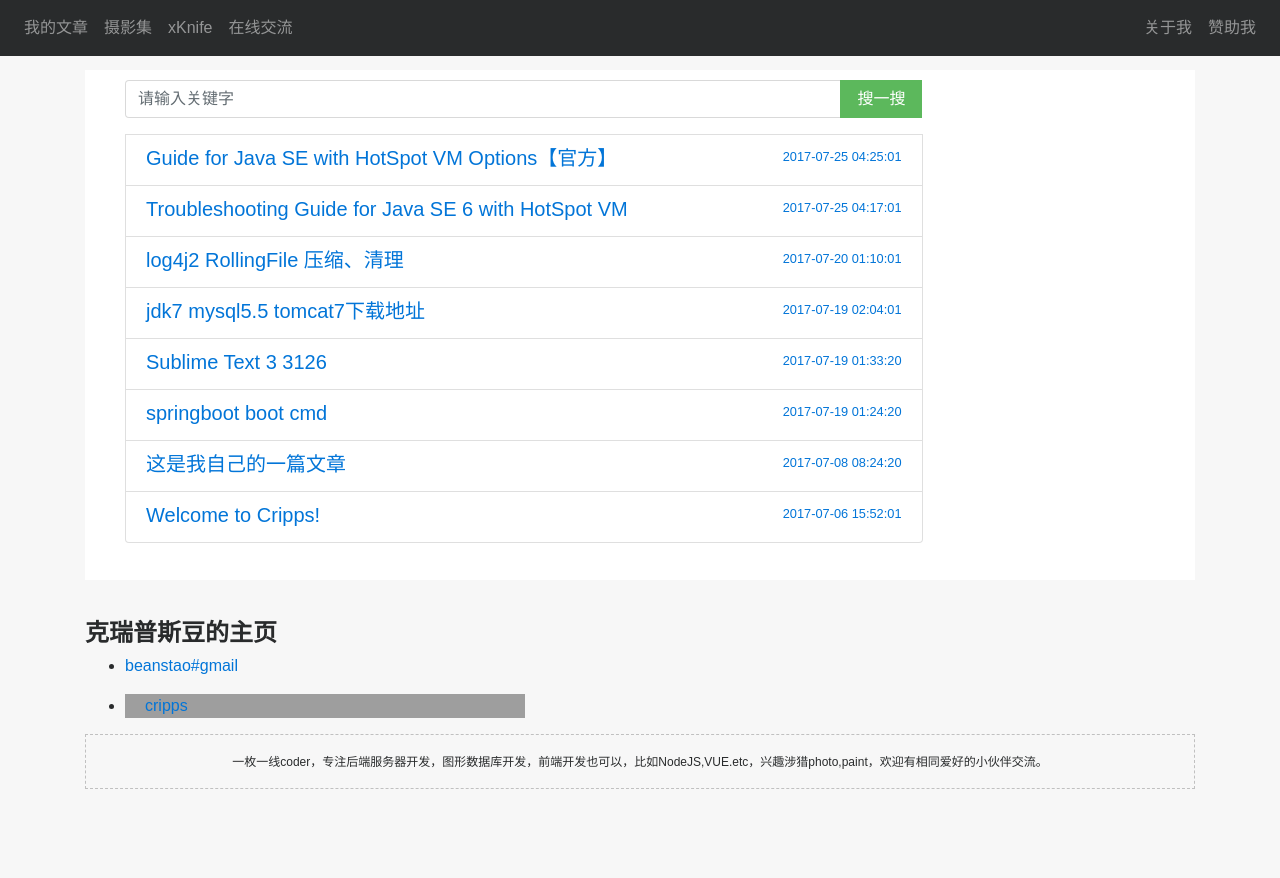
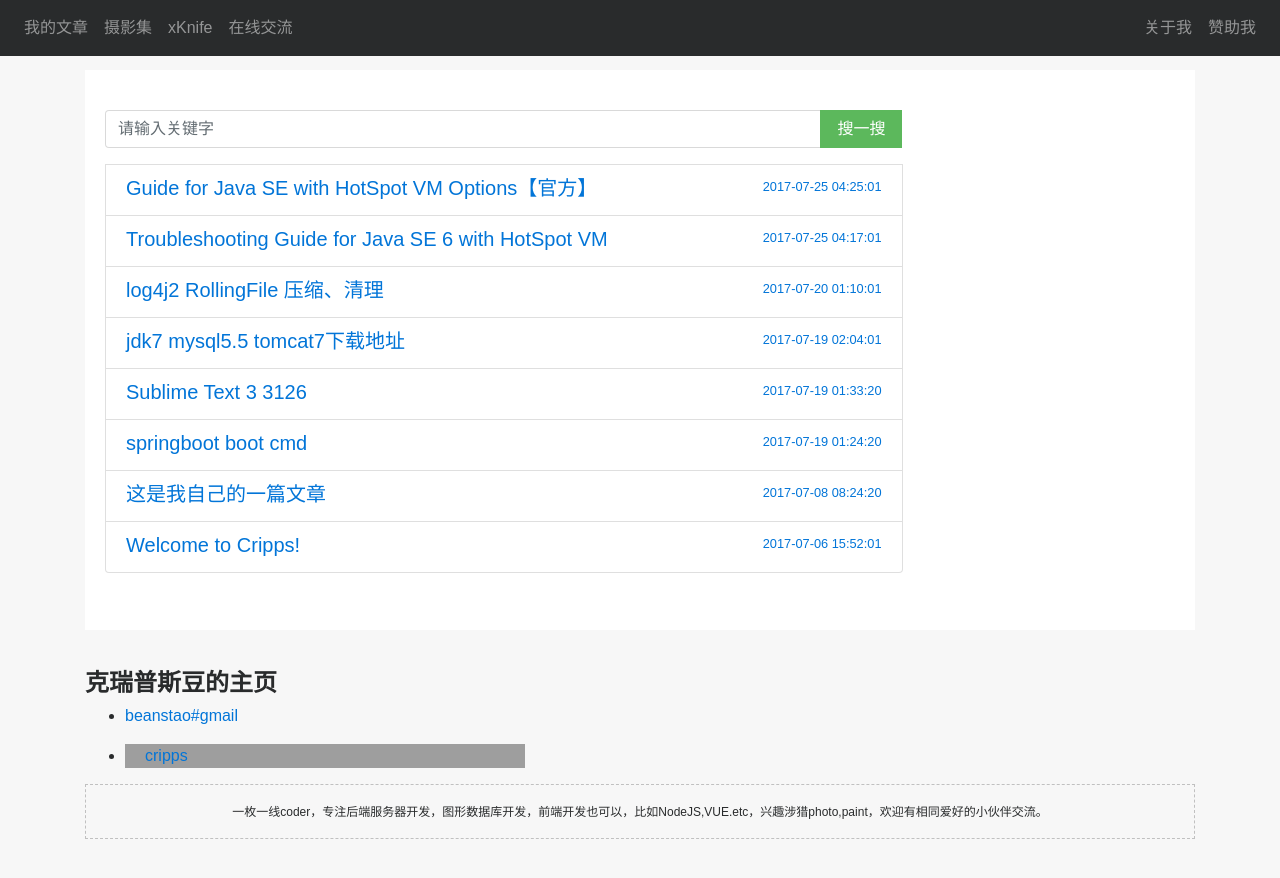
Before and after one commit to beanstt/beanstt.github.io, a Jekyll site: the page built from index.md, in a window 1280 px wide. Shown: the top 878 px of the page. Built offline with Jekyll 4.4.1, drawn with Linux system fonts in a browser that asks for light colours; nearby versions of some CDN libraries; grey boxes are pictures that could not be loaded.

Commit message:
fix : search

```diff
--- a/_sass/my/_global.scss
+++ b/_sass/my/_global.scss
@@ -63,7 +63,7 @@ h2{
 // 正文
 .content{
     background-color: #fff;
-    padding: 5px 0 10px 20px;
+    padding: 20px 10px;
 }
 // home posts列表样式
 .align-items-start {
```
